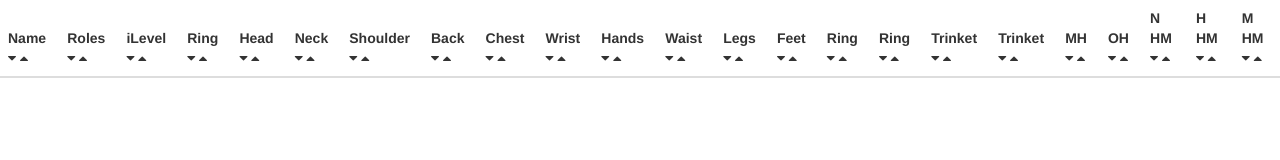
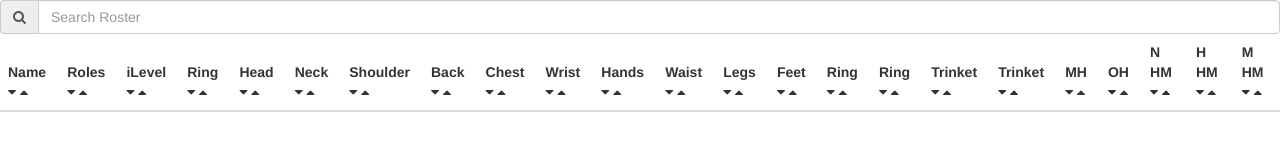
Before and after one commit to MongooseDoom/guild-roster, a website: page index.html in a window 1280 px wide. Drawn offline with nearby package versions, Linux system fonts and the light colour scheme; a script that the page names is missing.

Commit message:
Adding search bar

```diff
--- a/index.html
+++ b/index.html
@@ -16,6 +16,13 @@
     </head>
 	<body ng-app="shirleyTemplarsApp">
 		<div ng-controller="armoryCtrl">
+
+			<form>
+				<div class="input-group">
+					<div class="input-group-addon"><i class="fa fa-search"></i></div>
+					<input type="text" class="form-control" placeholder="Search Roster" ng-model="searchRoster">
+				</div>
+			</form>
 			<table class="table table-hover">
 				<thead>
 					<tr>
@@ -137,7 +144,7 @@
 					</tr>
 				</thead>
 				<tbody>
-					<tr ng-repeat="toon in toons | orderBy: orderByField : reverseSort ">
+					<tr ng-repeat="toon in toons | orderBy: orderByField : reverseSort | filter:searchRoster">
 						<td class="color-c{{toon.class}} name"><a href="http://us.battle.net/wow/en/character/{{toonRealm}}/{{toon.name}}/simple">{{toon.name}}</a></td>
 						<td>{{toon.primarySpec}}, {{toon.secondarySpec}}</td>
 						<td class="{{toon.ilevelThreshold}}">{{toon.ilevel}}</td>
```
